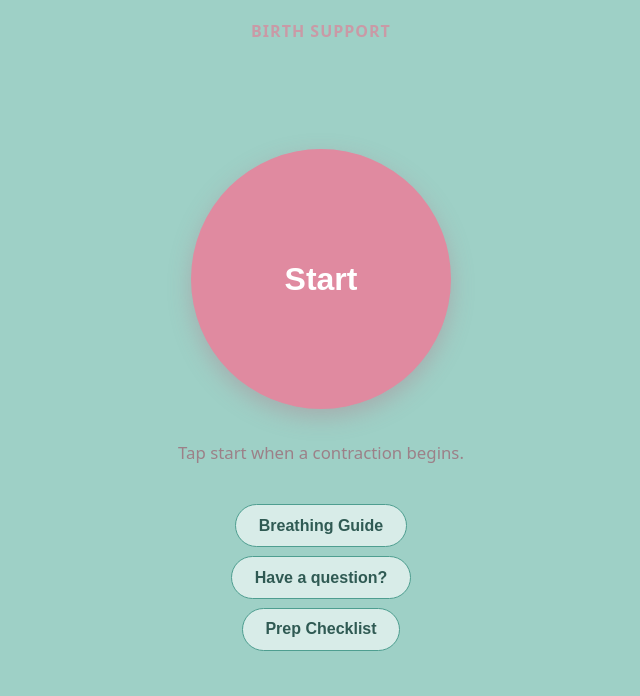
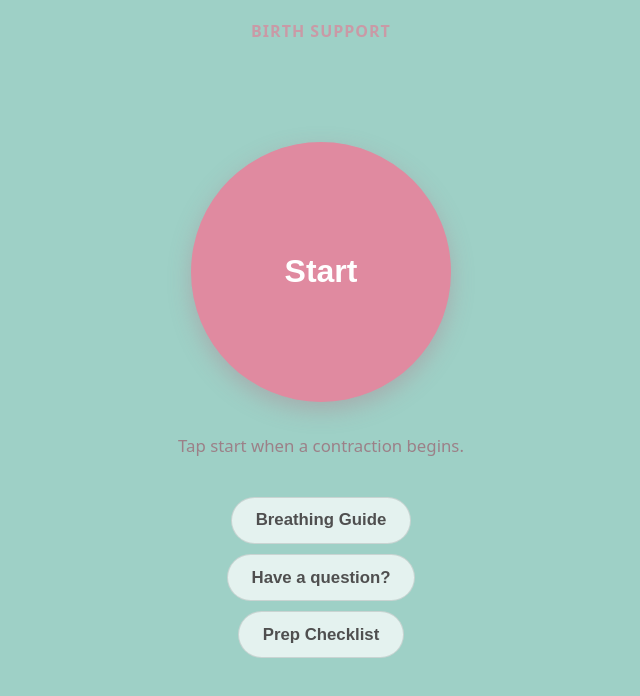
Before and after one commit to lucyloveswsdoula/birthsupport, a Next.js app: page / in a window 1280 px wide. Shown: the top 696 px of the page, without its empty margins (319-959 px from the left). Built offline with nearby package versions, Linux system fonts and the light colour scheme.

Commit message:
Visual tidy-up for a calm, consistent look across all screens

```diff
--- a/app/globals.css
+++ b/app/globals.css
@@ -7,6 +7,8 @@ body {
   background-image: url("/flowers.svg");
   background-repeat: repeat;
   background-size: 120px 120px;
+  font-family: ui-rounded, "SF Pro Rounded", "Hiragino Maru Gothic ProN",
+    system-ui, -apple-system, "Segoe UI", Roboto, sans-serif;
 }
 
 /* Gentle fade as each affirmation appears during a contraction. */
--- a/app/page.js
+++ b/app/page.js
@@ -881,7 +881,7 @@ const styles = {
     boxSizing: "border-box",
     background: "#9ed0c6",
     fontFamily:
-      "system-ui, -apple-system, Segoe UI, Roboto, Helvetica, Arial, sans-serif",
+      "ui-rounded, 'SF Pro Rounded', 'Hiragino Maru Gothic ProN', system-ui, -apple-system, Segoe UI, Roboto, sans-serif",
     color: "#6b5560",
   },
   title: {
@@ -925,6 +925,7 @@ const styles = {
     fontWeight: 600,
     cursor: "pointer",
     boxShadow: "0 8px 22px rgba(180, 110, 130, 0.35)",
+    transition: "background 0.3s ease, transform 0.15s ease",
     WebkitTapHighlightColor: "transparent",
     touchAction: "manipulation",
     userSelect: "none",
@@ -1059,7 +1060,7 @@ const styles = {
     boxSizing: "border-box",
     gap: "1.25rem",
     fontFamily:
-      "system-ui, -apple-system, Segoe UI, Roboto, Helvetica, Arial, sans-serif",
+      "ui-rounded, 'SF Pro Rounded', 'Hiragino Maru Gothic ProN', system-ui, -apple-system, Segoe UI, Roboto, sans-serif",
     color: "#34564f",
   },
   contactsTitle: {
@@ -1143,7 +1144,7 @@ const styles = {
     boxSizing: "border-box",
     gap: "1.25rem",
     fontFamily:
-      "system-ui, -apple-system, Segoe UI, Roboto, Helvetica, Arial, sans-serif",
+      "ui-rounded, 'SF Pro Rounded', 'Hiragino Maru Gothic ProN', system-ui, -apple-system, Segoe UI, Roboto, sans-serif",
     color: "#34564f",
   },
   checklistList: {
@@ -1208,14 +1209,15 @@ const styles = {
     marginTop: "0.5rem",
   },
   footerLink: {
-    padding: "0.7rem 1.4rem",
-    background: "rgba(255, 255, 255, 0.6)",
-    border: "1px solid #4e9e90",
+    padding: "0.8rem 1.5rem",
+    background: "rgba(255, 255, 255, 0.72)",
+    border: "1px solid rgba(80, 80, 80, 0.18)",
     borderRadius: "999px",
-    color: "#2f5a53",
-    fontSize: "1rem",
+    color: "#4f4f4f",
+    fontSize: "1.05rem",
     fontWeight: 600,
     cursor: "pointer",
+    transition: "transform 0.15s ease, background 0.2s ease",
     WebkitTapHighlightColor: "transparent",
     touchAction: "manipulation",
   },
@@ -1231,21 +1233,22 @@ const styles = {
     gap: "1.75rem",
     background: "#f6bfd2",
     fontFamily:
-      "system-ui, -apple-system, Segoe UI, Roboto, Helvetica, Arial, sans-serif",
+      "ui-rounded, 'SF Pro Rounded', 'Hiragino Maru Gothic ProN', system-ui, -apple-system, Segoe UI, Roboto, sans-serif",
     color: "#5e4b8b",
   },
   backButton: {
     position: "fixed",
     top: "1rem",
     left: "1rem",
-    padding: "0.5rem 1.1rem",
-    background: "rgba(255, 255, 255, 0.65)",
-    border: "1px solid #c9b8e8",
+    padding: "0.6rem 1.2rem",
+    background: "rgba(255, 255, 255, 0.78)",
+    border: "1px solid rgba(80, 80, 80, 0.18)",
     borderRadius: "999px",
-    color: "#5e4b8b",
+    color: "#4f4f4f",
     fontSize: "1rem",
     fontWeight: 600,
     cursor: "pointer",
+    transition: "transform 0.15s ease, background 0.2s ease",
     WebkitTapHighlightColor: "transparent",
     touchAction: "manipulation",
   },
@@ -1315,13 +1318,15 @@ const styles = {
   deleteButton: {
     display: "block",
     margin: "1.25rem auto 0 auto",
-    padding: "0.65rem 1.25rem",
-    background: "transparent",
-    border: "1px solid #e3aeba",
+    padding: "0.7rem 1.4rem",
+    background: "rgba(255, 255, 255, 0.55)",
+    border: "1px solid rgba(80, 80, 80, 0.15)",
     borderRadius: "999px",
-    color: "#a98591",
+    color: "#7a7a7a",
     fontSize: "1rem",
+    fontWeight: 600,
     cursor: "pointer",
+    transition: "transform 0.15s ease, background 0.2s ease",
     WebkitTapHighlightColor: "transparent",
     touchAction: "manipulation",
   },
```
